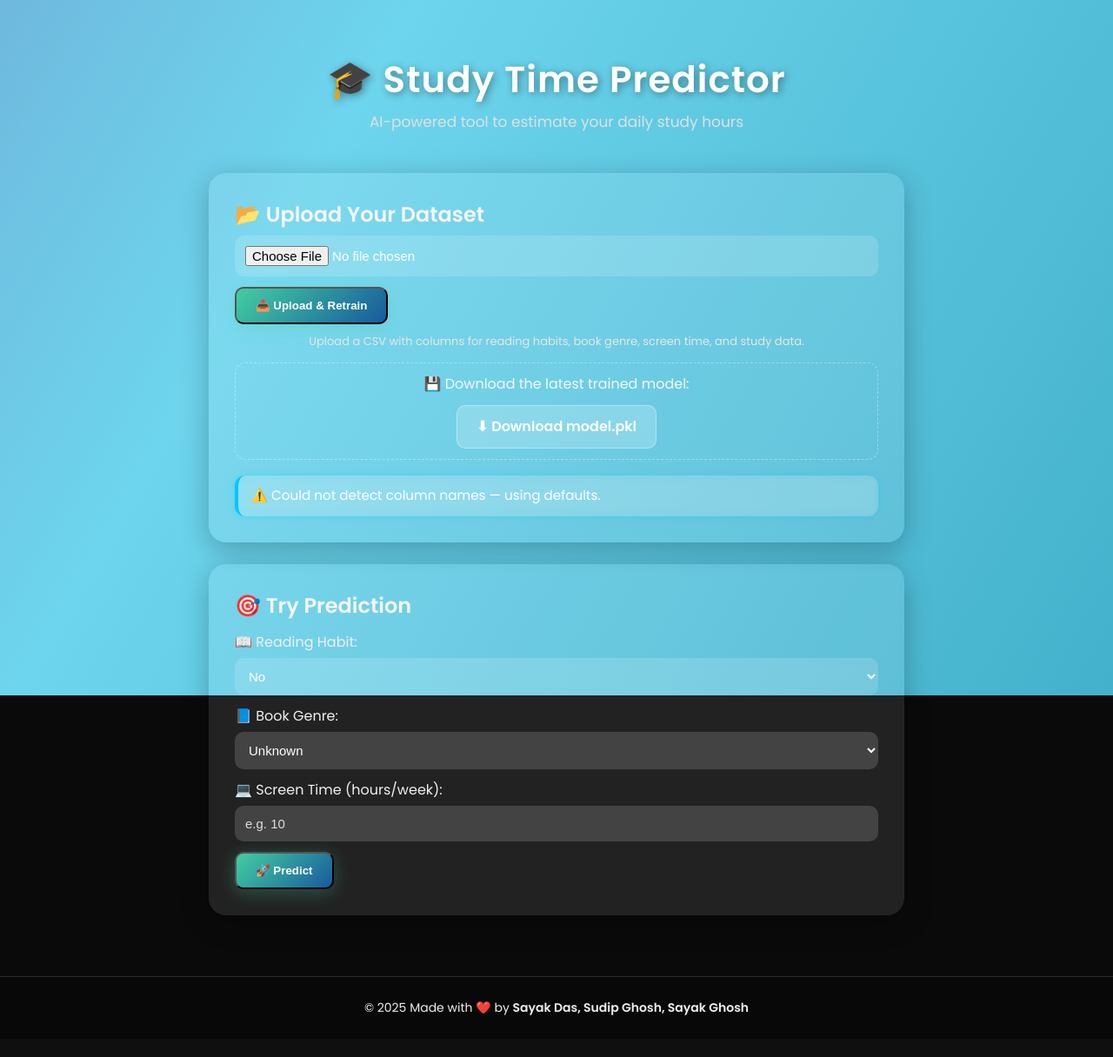
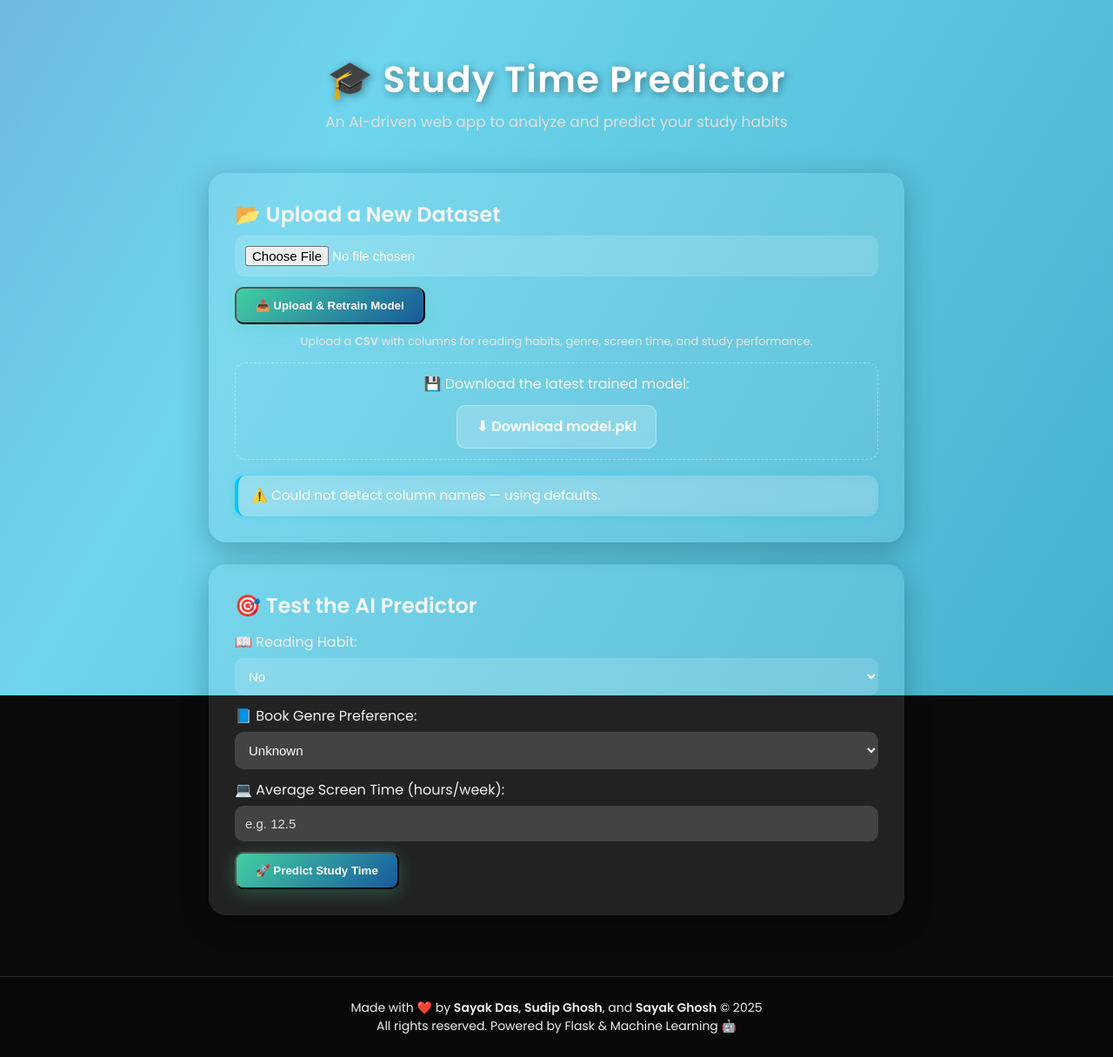
Before and after one commit to iamsayakdas/Study-Time-Predictor, a Flask app: page / in a window 1280 px wide. Shown: the whole page at 87% size. Before the commit the page ends 1168 px from the top, so only its background shows below. Run offline with Flask 2, Linux system fonts and the light colour scheme; parts of the project's set-up code (start-up, migrations or seed data) failed here and were passed over.

Commit message:
Update index.html

```diff
--- a/templates/index.html
+++ b/templates/index.html
@@ -5,13 +5,14 @@
   <meta name="viewport" content="width=device-width, initial-scale=1.0" />
   <title>🎓 Study Time Predictor</title>
   <link rel="stylesheet" href="{{ url_for('static', filename='style.css') }}">
+  <link rel="icon" href="https://cdn-icons-png.flaticon.com/512/906/906175.png" type="image/png">
 </head>
 <body>
   <div class="animated-bg"></div>
 
   <header class="header fade-in">
     <h1>🎓 Study Time Predictor</h1>
-    <p class="subtitle">AI-powered tool to estimate your daily study hours</p>
+    <p class="subtitle">An AI-driven web app to analyze and predict your study habits</p>
   </header>
 
   <main class="main fade-in">
@@ -25,14 +26,14 @@
       {% endif %}
     {% endwith %}
 
-    <!-- Dataset Upload Section -->
+    <!-- Upload Section -->
     <section class="glass">
-      <h2>📂 Upload Your Dataset</h2>
+      <h2>📂 Upload a New Dataset</h2>
       <form action="/upload" method="POST" enctype="multipart/form-data" id="uploadForm">
         <input type="file" name="dataset" accept=".csv" required>
-        <button type="submit" class="btn primary">📤 Upload & Retrain</button>
+        <button type="submit" class="btn primary">📤 Upload & Retrain Model</button>
       </form>
-      <p class="note">Upload a CSV with columns for reading habits, book genre, screen time, and study data.</p>
+      <p class="note">Upload a <b>CSV</b> with columns for reading habits, genre, screen time, and study performance.</p>
 
       <div class="download-box">
         <p>💾 Download the latest trained model:</p>
@@ -46,17 +47,17 @@
       {% endif %}
     </section>
 
-    <!-- Prediction Form -->
+    <!-- Prediction Section -->
     <section class="glass">
       {% if prediction %}
         <h2>📊 Prediction Result</h2>
         <div class="result-box">
-          <p><strong>📚 Books per year:</strong> {{ pred_books }}</p>
-          <p><strong>⏰ Estimated daily study hours:</strong> {{ est_daily_hours }} hrs/day</p>
+          <p><strong>📚 Estimated Books per Year:</strong> {{ pred_books }}</p>
+          <p><strong>⏰ Predicted Daily Study Time:</strong> {{ est_daily_hours }} hours/day</p>
         </div>
-        <a href="/" class="btn primary">🔁 Predict Again</a>
+        <a href="/" class="btn primary">🔁 Make Another Prediction</a>
       {% else %}
-        <h2>🎯 Try Prediction</h2>
+        <h2>🎯 Test the AI Predictor</h2>
         <form action="/predict" method="POST" class="form">
           <label>📖 Reading Habit:</label>
           <select name="reads" required>
@@ -65,39 +66,40 @@
             {% endfor %}
           </select>
 
-          <label>📘 Book Genre:</label>
+          <label>📘 Book Genre Preference:</label>
           <select name="genre" required>
-            {% for g in genres %}
-              <option>{{ g }}</option>
+            {% for genre in genres %}
+              <option>{{ genre }}</option>
             {% endfor %}
           </select>
 
-          <label>💻 Screen Time (hours/week):</label>
-          <input type="number" step="0.1" name="screen" placeholder="e.g. 10" required>
+          <label>💻 Average Screen Time (hours/week):</label>
+          <input type="number" step="0.1" name="screen" placeholder="e.g. 12.5" required>
 
-          <button type="submit" class="btn primary">🚀 Predict</button>
+          <button type="submit" class="btn primary">🚀 Predict Study Time</button>
         </form>
       {% endif %}
     </section>
   </main>
 
   <footer class="footer fade-in">
-    <p>© 2025 Made with ❤️ by <strong>Sayak Das, Sudip Ghosh, Sayak Ghosh</strong></p>
+    <p>Made with ❤️ by <strong>Sayak Das</strong>, <strong>Sudip Ghosh</strong>, and <strong>Sayak Ghosh</strong> © 2025</p>
+    <p>All rights reserved. Powered by Flask & Machine Learning 🤖</p>
   </footer>
 
-  <!-- Loader overlay -->
+  <!-- Loader -->
   <div id="loader-overlay" class="loader-overlay">
     <div class="loader"></div>
-    <p>Training model... Please wait ⏳</p>
+    <p>Training your model... please wait ⏳</p>
   </div>
 
   <script>
-    // Show loading overlay when uploading dataset
     const uploadForm = document.getElementById("uploadForm");
-    const loader = document.getElementById("loader-overlay");
+    const loaderOverlay = document.getElementById("loader-overlay");
+
     if (uploadForm) {
       uploadForm.addEventListener("submit", () => {
-        loader.style.display = "flex";
+        loaderOverlay.style.display = "flex";
       });
     }
   </script>
```
